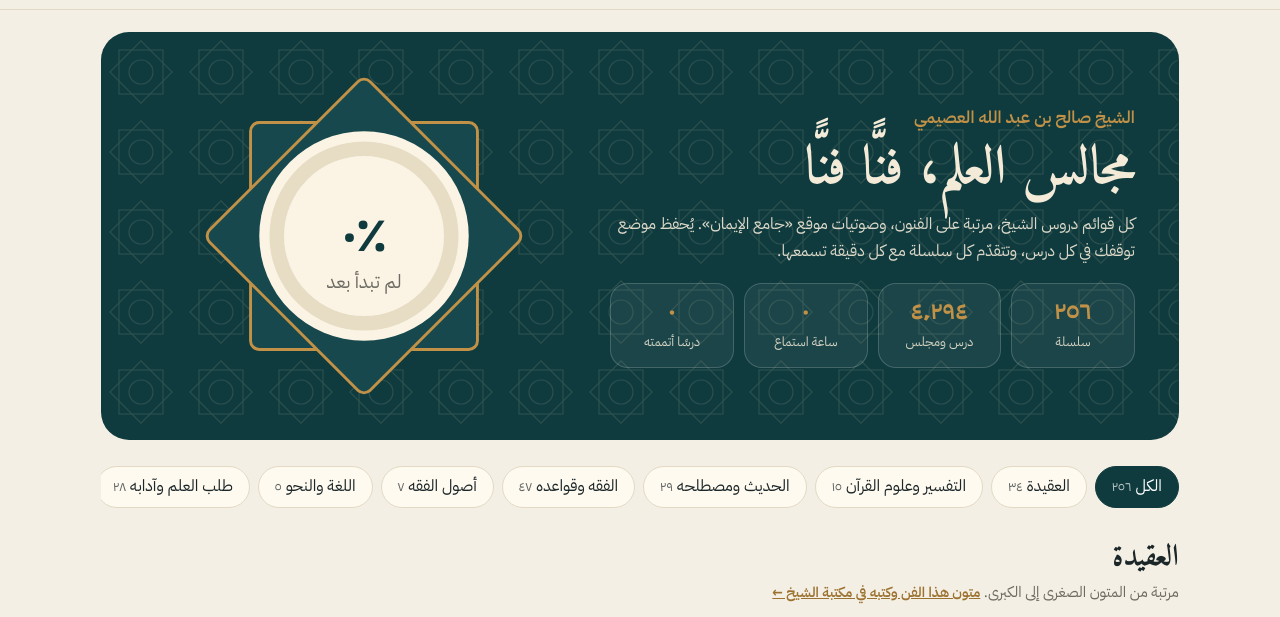
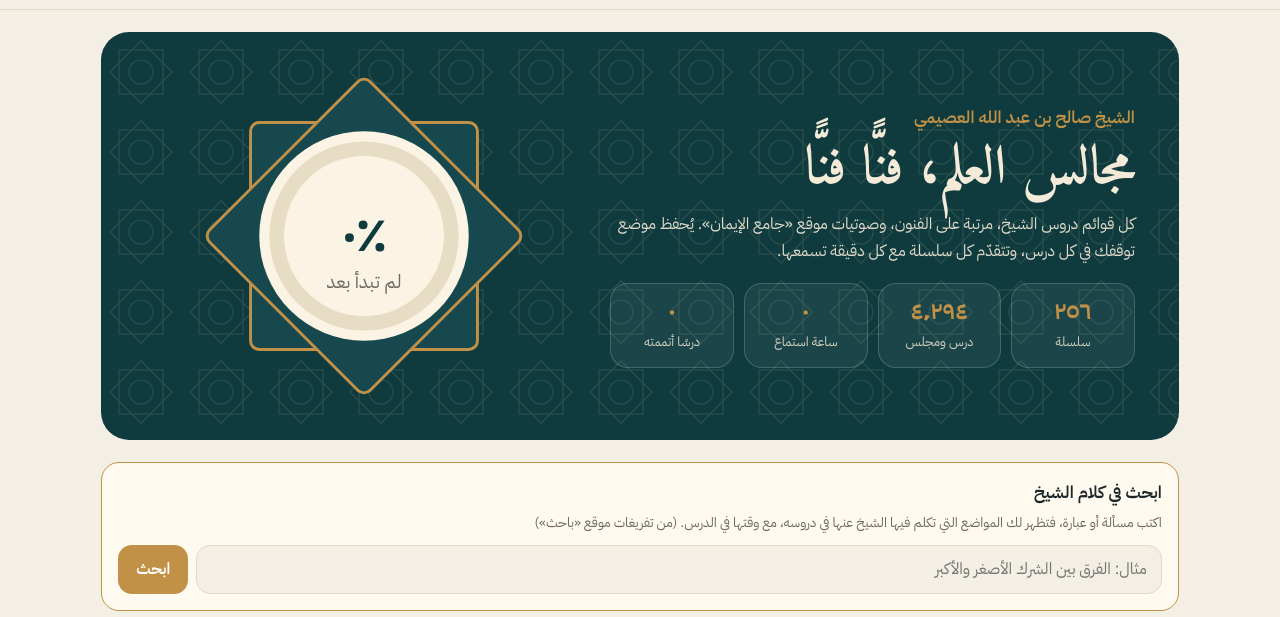
Before and after one commit to alosaimi-majalis/alosaimi-majalis.github.io, a plain HTML site: page index.html in a window 1280 px wide. Shown: the part 117-734 px from the top of the page. Drawn offline with Linux system fonts and the light colour scheme.

Commit message:
Add files via upload

```diff
--- a/index.html
+++ b/index.html
@@ -115,6 +115,12 @@ dialog .err{color:#c0392b;font-size:14px;min-height:1.4em;margin:6px 0 0}
 .aud li .n{flex:1 1 60%;min-width:0}
 .aud li a,.aud li button{font:inherit;font-size:13px;padding:4px 12px;border-radius:16px;border:1px solid var(--gold);background:transparent;color:var(--ink);text-decoration:none;cursor:pointer}
 .aud li audio{width:100%;margin-top:4px}
+.ks{margin:18px 0 6px;padding:16px;border-radius:18px;background:var(--card);border:1px solid var(--gold)}
+.ks label{display:block;font-weight:700;font-size:17px}
+.ks p{margin:4px 0 10px;color:var(--mute);font-size:13.5px}
+.ks div{display:flex;gap:8px}
+.ks input[type=search]{flex:1;min-width:0;font:inherit;padding:10px 14px;border-radius:14px;border:1px solid var(--line,#e3d9c3);background:var(--bg,#fff);color:var(--ink)}
+.ks button{font:inherit;font-weight:700;padding:0 18px;border-radius:14px;border:0;background:var(--gold);color:#fff;cursor:pointer}
 </style>
 </head>
 <body>
@@ -160,6 +166,11 @@ dialog .err{color:#c0392b;font-size:14px;min-height:1.4em;margin:6px 0 0}
  </section>
 
  <div id="resume"></div>
+ <form class="ks" action="https://baheth.ieasybooks.com/ar/transcriptions/search" method="get" target="_blank" rel="noopener">
+  <label for="ksq">ابحث في كلام الشيخ</label>
+  <p>اكتب مسألة أو عبارة، فتظهر لك المواضع التي تكلم فيها الشيخ عنها في دروسه، مع وقتها في الدرس. (من تفريغات موقع «باحث»)</p>
+  <div><input type="hidden" name="speaker" value="15"><input id="ksq" name="transcriptions_query" type="search" required placeholder="مثال: الفرق بين الشرك الأصغر والأكبر"><button type="submit">ابحث</button></div>
+ </form>
  <nav class="chips" id="chips" aria-label="الفنون"></nav>
  <div id="list"></div>
  <section class="jeman" id="jeman">
```
